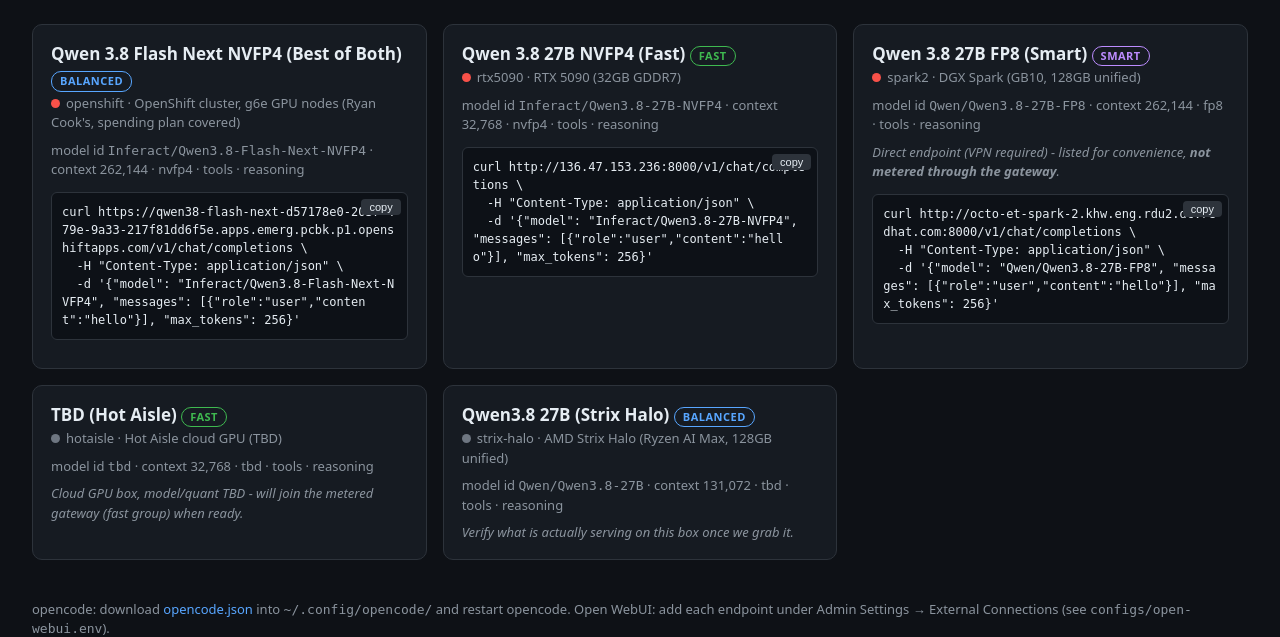
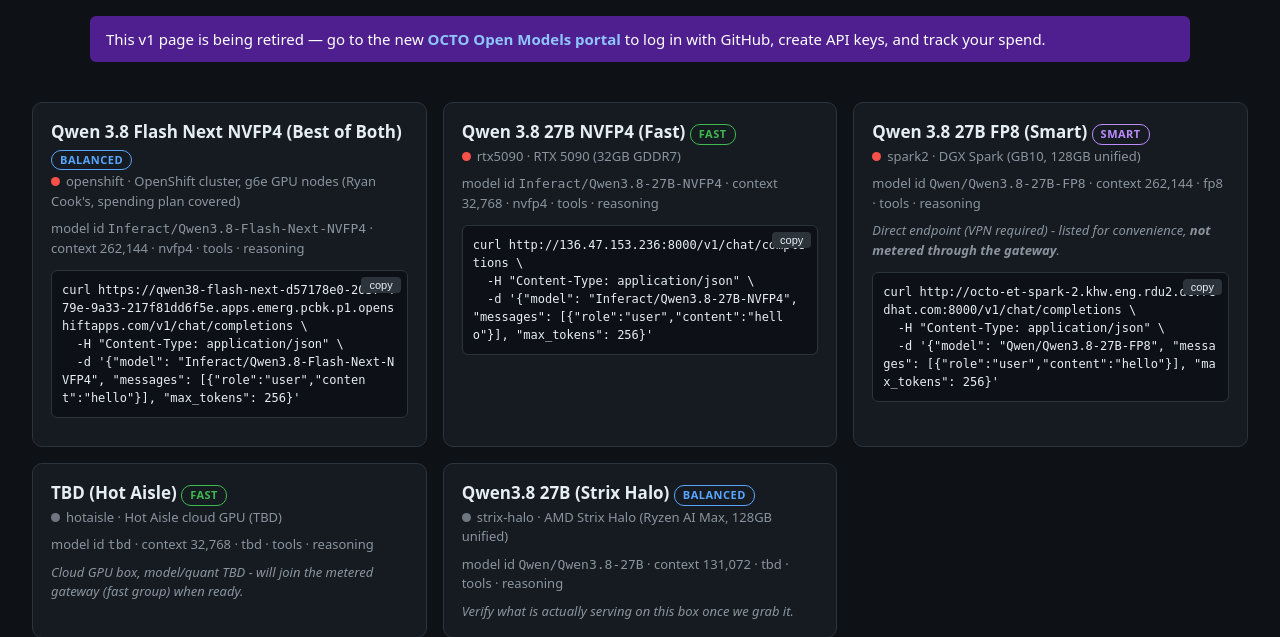
Before and after one commit to redhat-et/open-models, a FastAPI app: page / in a window 1280 px wide. Shown: the part 109-746 px from the top of the page. Run offline with FastAPI, Linux system fonts and the light colour scheme; data that the repository does not hold is empty.

Commit message:
feat(web): v1 UI sunset banner pointing at the new portal; real dashboard URLs

```diff
--- a/catalog.yaml
+++ b/catalog.yaml
@@ -4,7 +4,8 @@
 
 platform:
   name: OCTO Open Models
-  dashboard_base: http://localhost:3000/d/open-models/octo-open-models-usage-and-activity
+  dashboard_base: https://grafana-octo-models.apps.emerg.pcbk.p1.openshiftapps.com/d/open-models/octo-open-models-usage-and-activity
+  app_url: https://octo-app-octo-models.apps.emerg.pcbk.p1.openshiftapps.com
 
 defaults:
   health_path: /health
--- a/web/templates/index.html
+++ b/web/templates/index.html
@@ -16,6 +16,13 @@
     <a href="/configs/opencode.json">opencode.json (download)</a>
   </p>
 </header>
+{% if platform.app_url %}
+<div style="background:#4f1f8f;color:#fff;padding:.75rem 1rem;border-radius:6px;margin:1rem auto;max-width:1100px">
+  This v1 page is being retired &mdash; go to the new
+  <a href="{{ platform.app_url }}" style="color:#8ec5ff;font-weight:bold">OCTO Open Models portal</a>
+  to log in with GitHub, create API keys, and track your spend.
+</div>
+{% endif %}
 <main>
   {% for m in models %}
   {% set host = hosts.get(m.host, {}) %}
```
